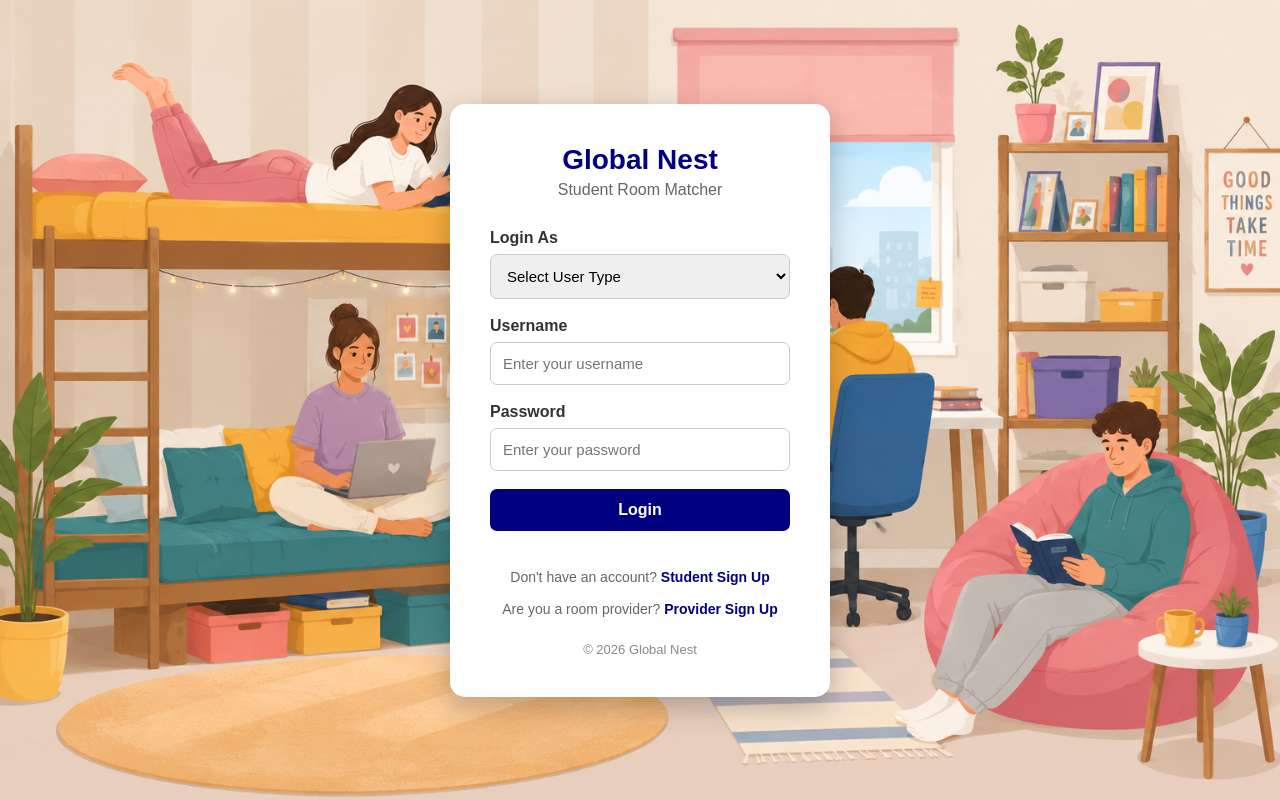
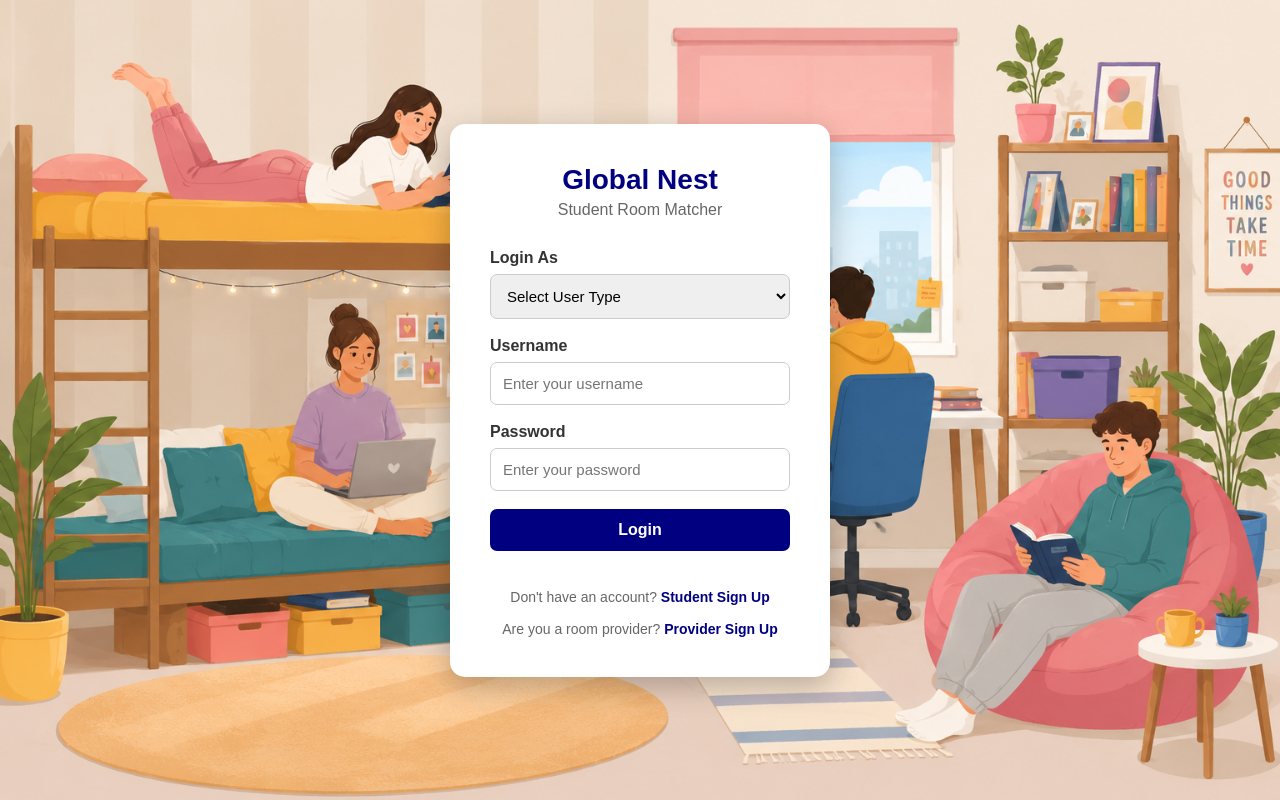
Before and after one commit to Ribat-Shama-Aumity/CSE370-Lab-Project-Group-2, a PHP site: page /login.php in a window 1280 px wide. Run offline with PHP 8.4, Linux system fonts and the light colour scheme.

Commit message:
Updated project code

```diff
--- a/login.php
+++ b/login.php
@@ -416,9 +416,7 @@ if (isset($_POST["login"])) {
         <?php } ?>
 
 
-        <div class="footer">
-            © 2026 Global Nest
-        </div>
+
 
 
     </div>
```
